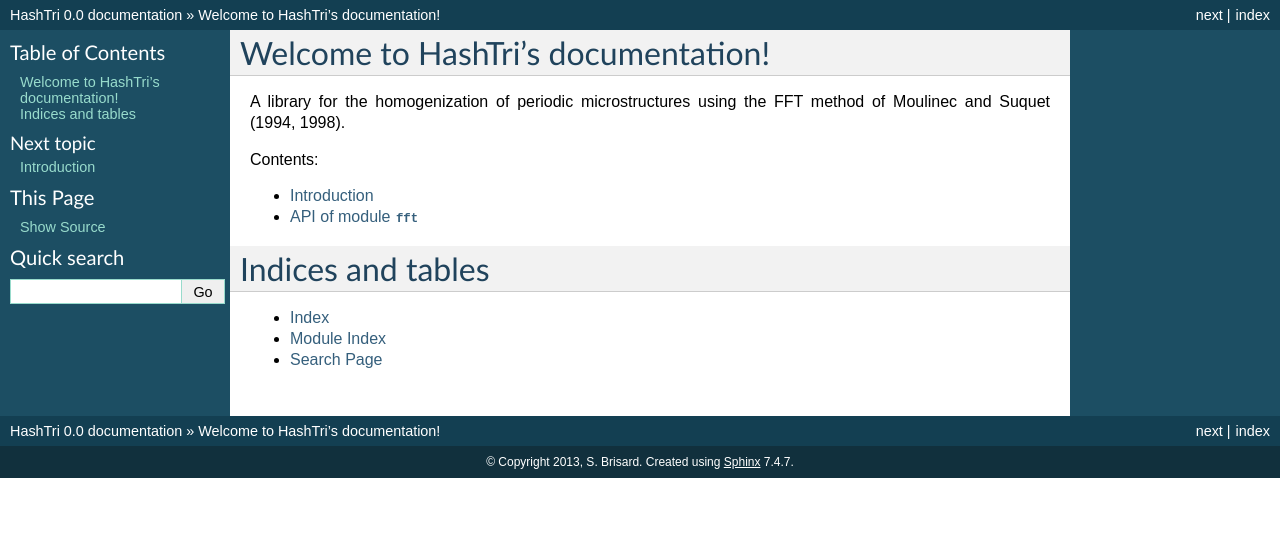
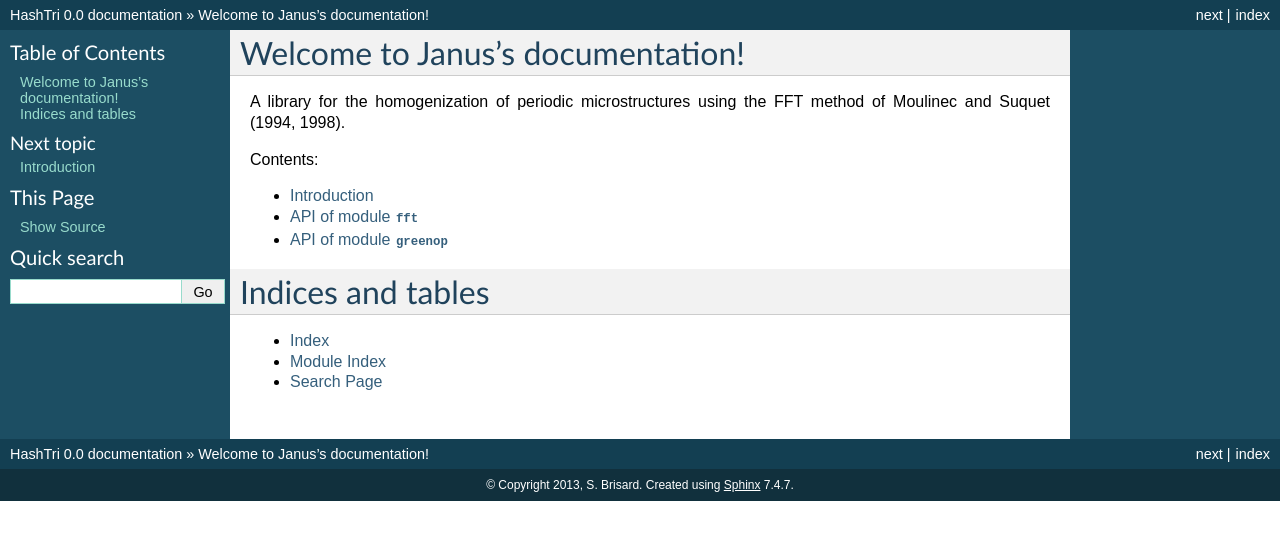
Before and after one commit to sbrisard/janus, a Sphinx documentation site: the page built from doc/index.rst, in a window 1280 px wide. Shown: the top 540 px of the page. Built offline with Sphinx 7.4.7, drawn with Linux system fonts in a browser that asks for light colours; formulas are drawn with MathJax 3.

Commit message:
Sphinx documentation: added API doc of module greenop to index.

```diff
--- a/doc/index.rst
+++ b/doc/index.rst
@@ -3,8 +3,8 @@
    You can adapt this file completely to your liking, but it should at least
    contain the root `toctree` directive.
 
-Welcome to HashTri's documentation!
-===================================
+Welcome to Janus's documentation!
+=================================
 
 A library for the homogenization of periodic microstructures using the FFT method of Moulinec and Suquet (1994, 1998).
 
@@ -15,6 +15,7 @@ Contents:
 
    introduction
    fft-api
+   greenop-api
 
 Indices and tables
 ==================
```
